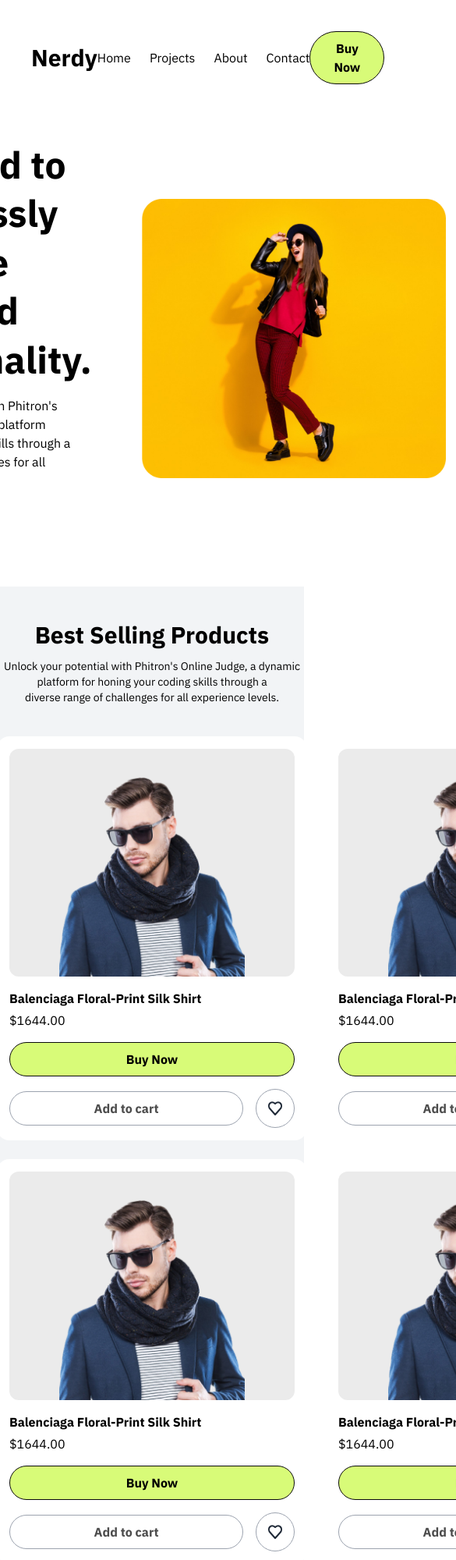
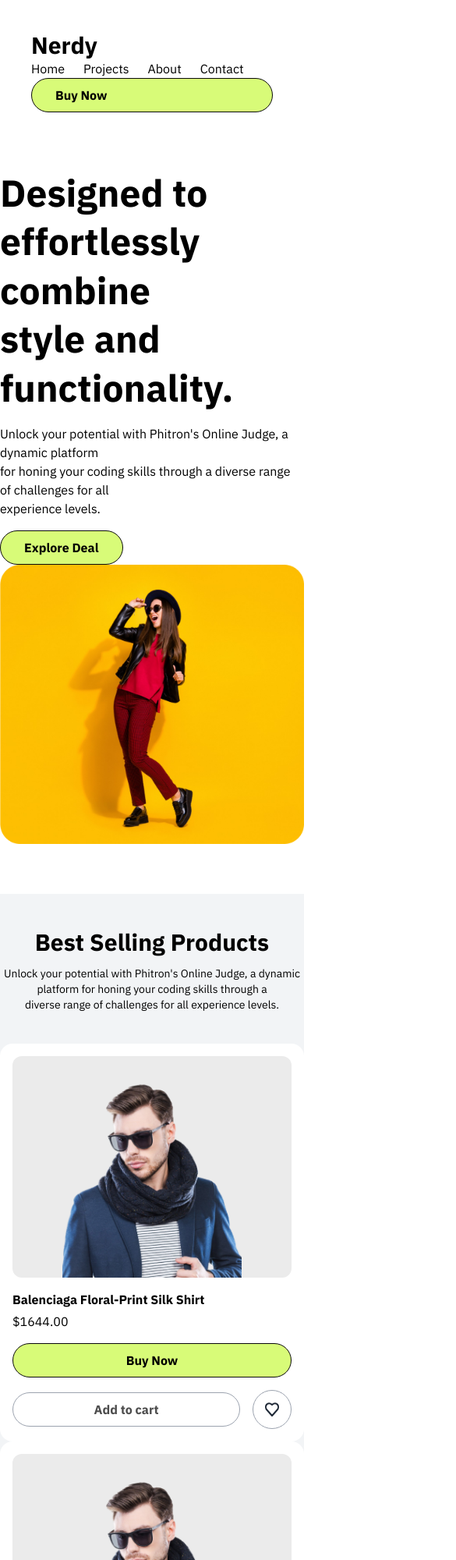
Before and after one commit to rahathossainn/Assignent1, a plain HTML site: page index.html in a window 390 px wide. Shown: the top 2000 px of the page at 78% size, 585 px wide, since content can reach past the window. Drawn offline with nearby package versions, Linux system fonts and the light colour scheme.

Commit message:
did some responsive

```diff
--- a/index.html
+++ b/index.html
@@ -14,7 +14,7 @@
 
     <header>
         <!-- Nav container -->
-        <nav class="flex justify-around items-center p-10">
+        <nav class="lg:flex lg:justify-around items-center p-10">
              <!-- logo -->
             <div class="text-3xl cursor-pointer">
                 <p id="text-size32">Nerdy</p>
@@ -34,7 +34,7 @@
                </div>
         </nav>
         <!-- Banner container -->
-        <section class="flex justify-center gap-16 items-center mt-8">
+        <section class="lg:flex lg:justify-center gap-16 items-center mt-8">
             <!-- left side text section -->
             <div class="">
                 <h1 class="pb-4 text-5xl font-bold leading-[1.3]">
@@ -50,14 +50,14 @@
         </section>
     </header>
     <main>
-       <section class="bg-[#F2F4F6] h-[1300px] mt-16">
+       <section class="bg-[#F2F4F6] lg:h-[1300px] mt-16">
         <!-- product section heading -->
         <div class="text-center">
             <h1 id="text-size32" class="text-3xl pt-11">Best Selling Products</h1>
             <p class="text-sm pt-3">Unlock your potential with Phitron's Online Judge, a dynamic platform for honing your coding skills through a <br> diverse range of challenges for all experience levels.</p>
         </div>
         <!-- first three carts -->
-         <div class="flex justify-center gap-6 mt-10">
+         <div class="lg:flex lg:justify-center gap-6 mt-10">
         <!-- cart 1 -->
             <div class="bg-white max-w-[400px] max-h-[520px] p-4 rounded-2xl">
                 <div class="text-center">
@@ -129,7 +129,7 @@
             </div>
          </div>
          <!-- Second three carts -->
-         <div class="flex justify-center gap-6 mt-6">
+         <div class="lg:flex lg:justify-center gap-6 mt-6">
             <!-- cart 4 -->
                 <div class="bg-white max-w-[400px] max-h-[520px] p-4 rounded-2xl">
                     <div class="text-center">
@@ -203,7 +203,7 @@
        </section>
     </main>
     <footer>
-        <section class="bg-white h-[400px]">
+        <section class="bg-white lg:h-[400px]">
             <div class="text-center mt-36">
                 <!-- logo -->
                <div class="text-3xl cursor-pointer">
@@ -238,7 +238,7 @@
                     </svg>
                 </div>
                 <!-- line horizontal -->
-                <hr class="mt-6 w-[900px] mx-auto">
+                <hr class="mt-6 lg:w-[900px] lg:mx-auto">
                 <!-- search option -->
                 <div class="mt-8">
                     <input type="text" placeholder="Enter your email address" class="rounded-full border-[1px] py-2 px-32">
```
